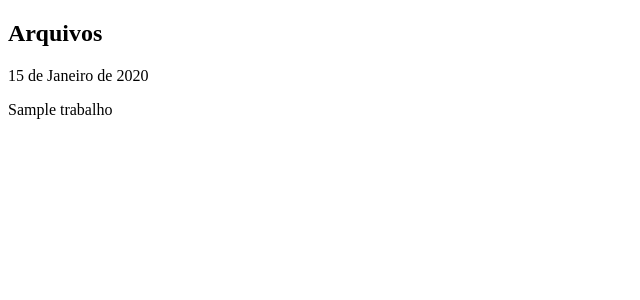
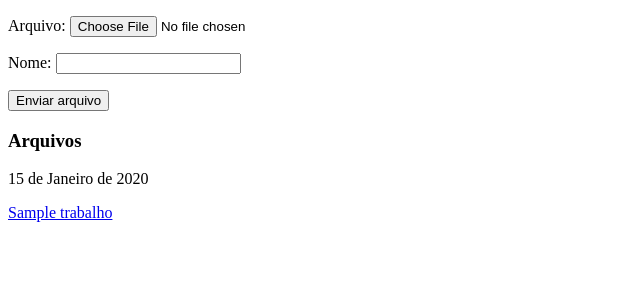
Before and after one commit to Nolramt/Armazenamento-de-atividades, a Django app: page /trabalho/1/ in a window 1280 px wide. Shown: the top 300 px of the page, without its empty margins (0-640 px from the left). Run offline with Django 5.2, Linux system fonts and the light colour scheme; tables that the repository leaves empty hold one stand-in row (values such as "Sample post").

Commit message:
feat: Criando link no trabalho para abrir o trabalho. Criando form para adiconar trabalhos que contem 'nome' e 'arquivo'

```diff
--- a/app/templates/arquivo_trabalho.html
+++ b/app/templates/arquivo_trabalho.html
@@ -13,13 +13,22 @@
     </header>
     <main>
         <section>
-            <h1>Arquivos</h1>
-            {% for arquivo in arquivos %}
+            <form method="post" enctype="multipart/form-data">
+                {% csrf_token %}
+                {{form.as_p}}
+
+                <button type="submit">Enviar arquivo</button>
+            </form>
             <article>
-                <label>{{arquivo.data_anexo}}</label>
-                <p>{{arquivo.nome}}</p>
+                <h1>Arquivos</h1>
+
+                {% for arquivo in arquivos %}
+
+                    <label>{{arquivo.data_anexo}}</label>
+                    <p><a href="{{arquivo.arquivo.url}}">{{arquivo.nome}}</a></p>
+
+                {% endfor %}
             </article>
-            {% endfor %}
         </section>
     </main>
 </body>
```
